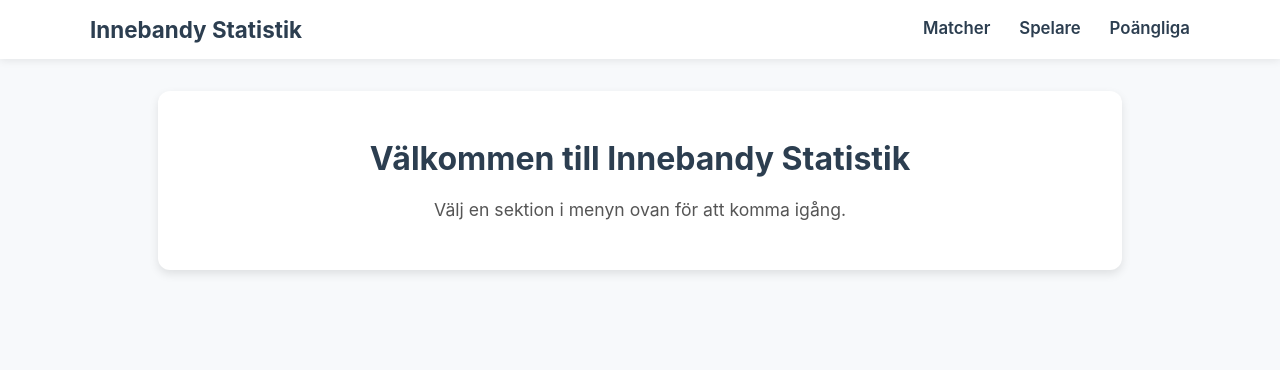
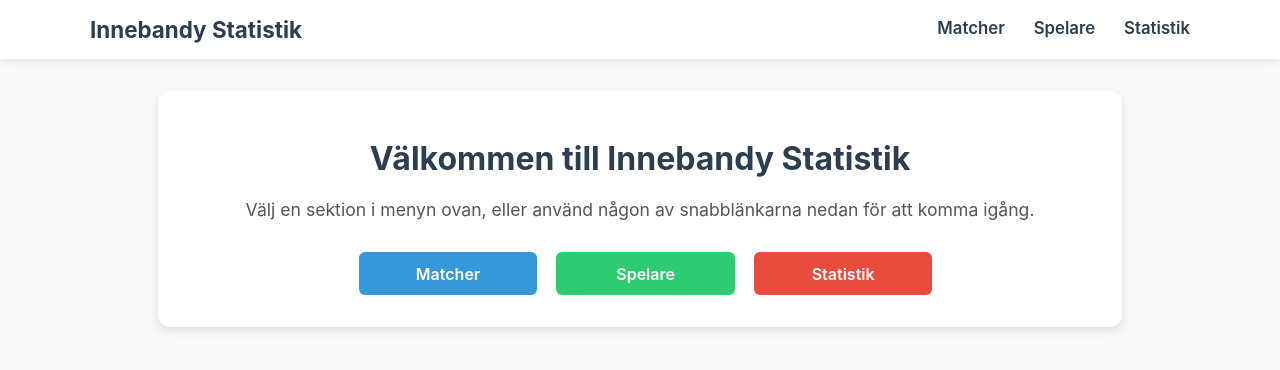
Before and after one commit to EricL03/Floorball_stats, a Django app: page / in a window 1280 px wide. Shown: the top 370 px of the page. Run offline with Django 5.2, Linux system fonts and the light colour scheme.

Commit message:
Some final changes to dashboard with link buttons

```diff
--- a/floorball_stats/static/css/styles.css
+++ b/floorball_stats/static/css/styles.css
@@ -367,6 +367,20 @@ select {
   margin-top: 1rem;
 }
 
+.dashboard-links {
+  margin-top: 2rem;
+  display: flex;
+  justify-content: center;
+  gap: 1.2rem;
+  flex-wrap: wrap;
+}
+
+.dashboard-links .btn {
+  min-width: 140px;
+  text-align: center;
+  font-weight: 600;
+}
+
 /* ---------------- NAVBAR ---------------- */
 .navbar {
   background-color: #fff;
--- a/floorball_stats/templates/base.html
+++ b/floorball_stats/templates/base.html
@@ -29,7 +29,7 @@
             href="{% url 'stats:leaderboard' %}"
             class="nav-link {% if '/stats' in request.path %}active{% endif %}"
           >
-            Poängliga
+            Statistik
           </a>
         </div>
       </div>
--- a/floorball_stats/templates/dashboard.html
+++ b/floorball_stats/templates/dashboard.html
@@ -1,6 +1,15 @@
 {% extends "base.html" %} {% block content %}
 <div class="game-detail-container text-center">
   <h1 class="page-title">Välkommen till Innebandy Statistik</h1>
-  <p class="welcome-text">Välj en sektion i menyn ovan för att komma igång.</p>
+  <p class="welcome-text">
+    Välj en sektion i menyn ovan, eller använd någon av snabblänkarna nedan för
+    att komma igång.
+  </p>
+
+  <div class="dashboard-links">
+    <a href="{% url 'games:list' %}" class="btn btn-add">Matcher</a>
+    <a href="{% url 'players:list' %}" class="btn btn-save">Spelare</a>
+    <a href="{% url 'stats:leaderboard' %}" class="btn btn-cancel">Statistik</a>
+  </div>
 </div>
 {% endblock %}
```
